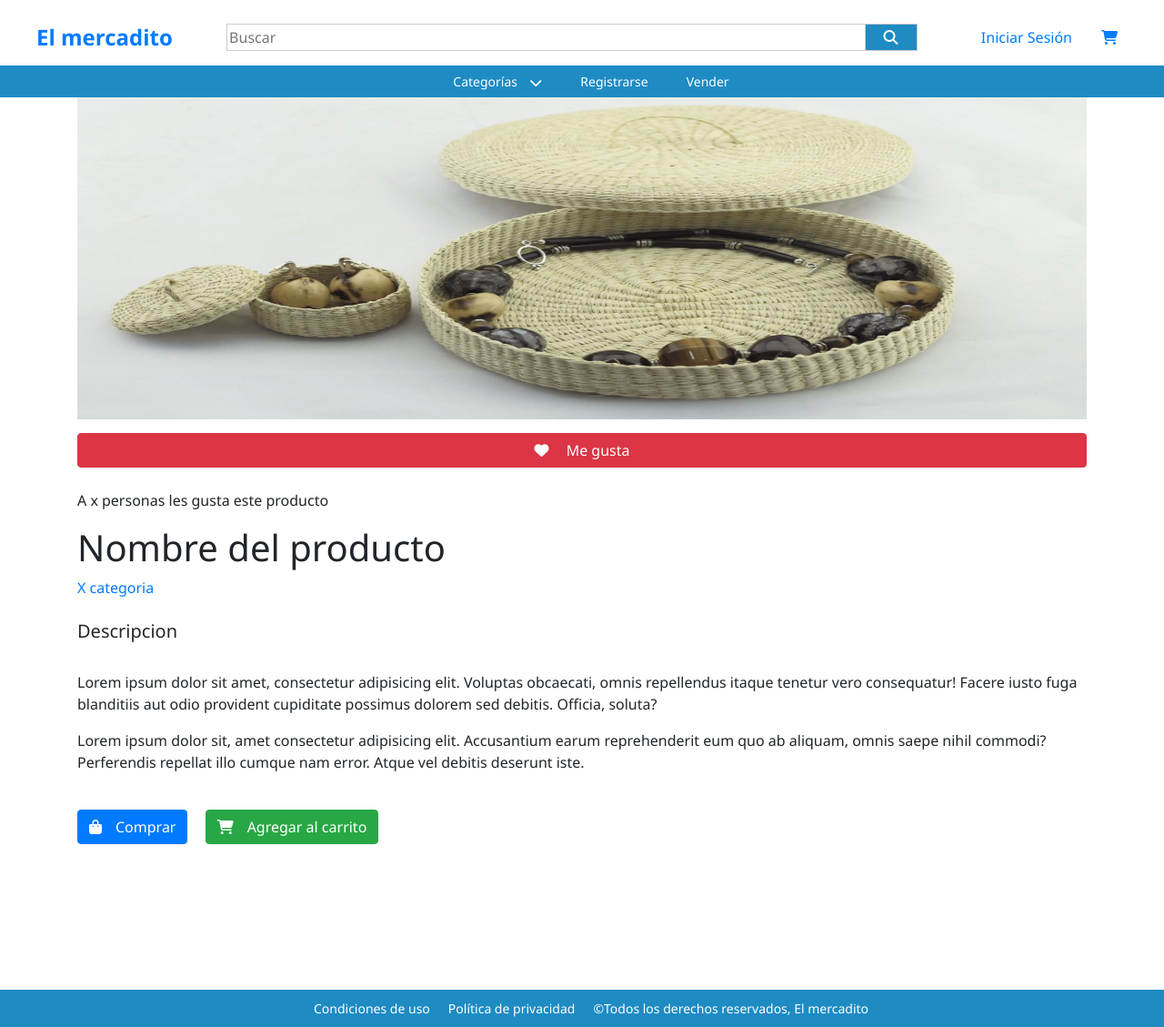
After one commit to FerMedina18/Proyecto_Artesan-as, a Django app: page /producto/ in a window 1280 px wide. The commit adds this page. Shown: the whole page at 91% size. Run offline with Django 3.2, Linux system fonts and the light colour scheme; data that the repository does not hold is empty; some libraries are stand-ins or nearby versions.

Commit message:
actualizando

```diff
--- a/artesanias/mercadito/models.py
+++ b/artesanias/mercadito/models.py
@@ -71,10 +71,7 @@ class Producto_Categoria(models.Model):
 
 class Imagen(models.Model):
     producto = models.ForeignKey(Producto, on_delete=models.CASCADE)
-    ruta = models.ImageField(blank=True)
-
-    def __str__(self):
-        return self.producto
+    ruta = models.ImageField(upload_to="productos",null=True)
 
 class Puntuacion(models.Model):
     producto = models.ForeignKey(Producto, on_delete=models.CASCADE)
--- a/artesanias/mercadito/urls.py
+++ b/artesanias/mercadito/urls.py
@@ -21,7 +21,9 @@ urlpatterns = [
     path('condiciones/', views.condiciones, name='condiciones'),
     path('politica/', views.politica, name='politica'),
     path('productos/', views.productos, name='productos'),
-    path('agregar_producto/', agregar_producto, name='agregar_producto'),
+    path('producto/', views.pagprod, name='producto'),
+    path('agregar_producto/', views.agregar_producto, name='addproducto'),
+    #path('agregar_producto/', agregar_producto, name='agregar_producto'),
     path('ver_productos/', ver_productos, name='ver_productos'),
     path('config/', views.stripe_config),
     path('create-checkout-session/', views.create_checkout_session),
--- a/artesanias/mercadito/views.py
+++ b/artesanias/mercadito/views.py
@@ -18,7 +18,12 @@ from .forms import *
 import stripe
 from django.contrib import messages
 
+from .models import *
+
 def index(request):
+    #cargar las categorias
+    categorias = Categoria.objects.all()
+
     # messages.success(request, "Todo bien")
     object_list =[
         {'get_category_display':"Ropa",
@@ -46,15 +51,107 @@ def index(request):
          'price':80
         }
     ]
-    return render(request, 'index.html', {'object_list' : object_list})
+    return render(request, 'index.html', {'object_list' : object_list, 'categorias':categorias})
 
 def condiciones(request):
-    return render(request, 'general/condicionesdeuso.html')
+    #cargar las categorias
+    categorias = Categoria.objects.all()
+
+    context = {
+        'categorias':categorias
+    }
+    return render(request, 'general/condicionesdeuso.html', context)
 
 def politica(request):
+    #cargar las categorias
+    categorias = Categoria.objects.all()
+
+    context = {
+        'categorias':categorias
+    }
     return render(request, 'general/politicaprivacidad.html')
 
+def pagprod(request):
+    #cargar las categorias
+    categorias = Categoria.objects.all()
+
+    context = {
+        'categorias':categorias
+    }
+    return render(request, 'paginaproducto.html', context)
+
+def agregar_producto(request):
+    #cargar las categorias
+    categorias = Categoria.objects.all()
+
+    context = {
+        'categorias':categorias
+    }
+
+    if request.POST:
+        producto = Producto()
+
+        usuario = Usuario()
+        usuario.id = request.user.id
+
+        producto.usuario = usuario
+
+        #El nombre compadre
+        producto.nombre = request.POST.get('pnombre')
+        producto.precio = request.POST.get('pprecio')
+        producto.existencia = request.POST.get('pexistencias')
+        producto.descripcion = request.POST.get('pdescripcion')
+
+        try:
+            producto.save()
+
+            imagen = Imagen()
+
+            imagen.producto = producto
+            imagen.ruta = request.FILES.get('iproducto')
+
+            imagen.save()
+
+            prod_categ = Producto_Categoria()
+            # Hay que guardarlo primero
+            prod_categ.save()
+            prod_categ.producto.add(producto)
+
+            for c in Categoria.objects.all():
+                if c.id == int(request.POST.get('pcategorias')):
+                    prod_categ.categoria.add(c)
+
+            try:
+                messages.success(request, "Guardado correctamente")
+            except:
+                messages.success(request, "No se pudo guardar")
+        except:
+            messages.success(request, "No se pudo guardar")
+
+    return render(request, 'agregarproducto.html', context)
+
+def mi_perfilc(request):
+    #cargar las categorias
+    categorias = Categoria.objects.all()
+
+    context = {
+        'categorias':categorias
+    }
+    return render(request, 'miperfilc.html', context)
+
+def mi_perfilv(request):
+    #cargar las categorias
+    categorias = Categoria.objects.all()
+
+    context = {
+        'categorias':categorias
+    }
+    return render(request, 'miperfilv.html', context)
+
 def productos(request):
+    #cargar las categorias
+    categorias = Categoria.objects.all()
+
     object_list =[
         {'get_category_display':"Ropa",
          'title':"camisa",
@@ -116,10 +213,13 @@ def productos(request):
          'price':80
         }
     ]
-    return render(request, 'productos.html', {'object_list' : object_list})
+    return render(request, 'productos.html', {'object_list' : object_list, 'categorias':categorias})
 
 @csrf_protect
 def login(request):
+    #cargar las categorias
+    categorias = Categoria.objects.all()
+
     csrfContext = RequestContext(request)
     p = "nada"
     form = UsuarioLogin()
@@ -138,7 +238,7 @@ def login(request):
                 do_login(request, user)
 
                 return redirect('/')
-    return render(request, "cuentas/login.html", {'form': form, 'p': p})
+    return render(request, "cuentas/login.html", {'form': form, 'p': p, 'categorias':categorias})
 
 def logout(request):
     do_logout(request)
@@ -146,6 +246,9 @@ def logout(request):
     return redirect('/')
 
 def registro_vendedor(request):
+    #cargar las categorias
+    categorias = Categoria.objects.all()
+
     form = CrearUsuario()
     form1 = CrearPerfilVendedor()
     if request.method == "POST":
@@ -176,9 +279,12 @@ def registro_vendedor(request):
     form.fields['password2'].help_text = None
     form.fields['email'].help_text = None
 
-    return render(request, "cuentas/registro.html", {'form': form, 'form1': form1})
+    return render(request, "cuentas/registro.html", {'form': form, 'form1': form1, 'categorias':categorias})
 
 def registro_comprador(request):
+    #cargar las categorias
+    categorias = Categoria.objects.all()
+
     form = CrearUsuario()
     form1 = CrearPerfilComprador()
     if request.method == "POST":
@@ -209,10 +315,13 @@ def registro_comprador(request):
     form.fields['password2'].help_text = None
     form.fields['email'].help_text = None
 
-    return render(request, "cuentas/registrocomprador.html", {'form': form, 'form1': form1})
+    return render(request, "cuentas/registrocomprador.html", {'form': form, 'form1': form1, 'categorias':categorias})
 
 # @login_required
 def editar_usuario(request):
+    #cargar las categorias
+    categorias = Categoria.objects.all()
+
     if request.method == 'POST':
         form = ModificarUsuario(request.user, request.POST)
         if form.is_valid():
@@ -227,9 +336,12 @@ def editar_usuario(request):
     else:
         form = ModificarUsuario(request.user)
 
-    return render(request, "cuentas/editar-usuario.html", {'form': form})
+    return render(request, "cuentas/editar-usuario.html", {'form': form, 'categorias':categorias})
 
 def editar_perfil_comprador(request):
+    #cargar las categorias
+    categorias = Categoria.objects.all()
+
     form = EditarPerfilComprador()
     profile = Perfil_Comprador.objects.get(user=request.user)
     if request.method == "POST":
@@ -241,9 +353,12 @@ def editar_perfil_comprador(request):
     else:
         form = EditarPerfilComprador(instance=profile)
 
-    return render(request, "cuentas/editar-perfil-comprador.html", {'form': form})
+    return render(request, "cuentas/editar-perfil-comprador.html", {'form': form, 'categorias':categorias})
 
 def editar_perfil_vendedor(request):
+    #cargar las categorias
+    categorias = Categoria.objects.all()
+
     form = EditarPerfilVendedor()
     profile = Perfil_Vendedor.objects.get(user=request.user)
     if request.method == "POST":
@@ -256,9 +371,12 @@ def editar_perfil_vendedor(request):
     else:
         form = EditarPerfilVendedor(instance=profile)
 
-    return render(request, "cuentas/editar-perfil-vendedor.html", {'form': form})
+    return render(request, "cuentas/editar-perfil-vendedor.html", {'form': form, 'categorias':categorias})
 
-def agregar_producto(request):
+def agregar_producto2(request):
+    #cargar las categorias
+    categorias = Categoria.objects.all()
+
     form = AgregarProducto()
     form1 = ImagenProducto()
     if request.method == "POST":
@@ -278,9 +396,12 @@ def agregar_producto(request):
 
             return redirect('/agregar_producto')
 
-    return render(request, "agregar-producto.html", {'form': form, 'form1': form1})
+    return render(request, "agregar-producto.html", {'form': form, 'form1': form1, 'categorias':categorias})
 
 def ver_productos(request):
+    #cargar las categorias
+    categorias = Categoria.objects.all()
+
     product = list()
 
     for producto in Producto.objects.all():
@@ -293,7 +414,7 @@ def ver_productos(request):
                  })
         print(product.count)
 
-    return render(request, 'mis-productos.html', {'product': product})
+    return render(request, 'mis-productos.html', {'product': product, 'categorias':categorias})
 
 
 #para stripe
--- a/artesanias/static/css/style.css
+++ b/artesanias/static/css/style.css
@@ -30,7 +30,7 @@
     flex-direction: column;
 }
 
-#imageperfiluc, #imageperfiluv{
+#imageperfiluc, #imageperfiluv, #imageprod{
     display: none;
 }
 
@@ -137,6 +137,39 @@ div.container.ver, div.container.mostrar{
     margin-top: 50px;
 }
 
+.side{
+    display: flex;
+    flex-direction: column;
+}
+
+.side img{
+    height: 45vh;
+}
+
+.mg{
+    margin-top: 15px;
+}
+
+.ipt{
+    margin-right: 15px;
+}
+
+.comp{
+    margin-right: 15px;
+}
+
+.ap{
+    margin-top: 45px;
+}
+
+.recom{
+    text-align: center;
+}
+
+#descp{
+    resize: none;
+}
+
 /* Media queries*/
 @media screen and (min-width : 1023px){
     .isesion.container{
@@ -186,6 +219,9 @@ div.container.ver, div.container.mostrar{
         padding: 50px 20px;
         max-width: 900px;
     }
+    .side img{
+        height: 55vh;
+    }
 }
 
 
@@ -205,6 +241,10 @@ div.container.ver, div.container.mostrar{
         height: 73vh;
     }
 
+    .side img{
+        height: 65vh;
+    }
+
 }
 
 @media screen and (min-width: 1921px){
--- a/artesanias/static/js/main.js
+++ b/artesanias/static/js/main.js
@@ -175,6 +175,29 @@ $(document).ready(function(){
         }
     }
 
+    $('#imageprod').on('change', validaripdt);
+
+    function validaripdt(){
+        var archivo = document.getElementById("imageprod");
+        var fileName = document.getElementById("imageprod").value;
+        var idxDot = fileName.lastIndexOf(".") + 1;
+        var extFile = fileName.substr(idxDot, fileName.length).toLowerCase();
+        if (extFile=="jpg" || extFile=="jpeg" || extFile=="png"){
+
+            if(archivo.files && archivo.files[0]){
+                var ver = new FileReader();
+
+                ver.onload=function(e){
+                    document.getElementById('verprod').innerHTML =
+                    '<embed src="'+e.target.result+'" width="420" height="370" style="margin-top:40px;">';
+                }
+                ver.readAsDataURL(archivo.files[0]);
+            }
+        }else{
+            alert("Solo se permite archivos cuya extensión sean jpg, png o jpeg");
+        }
+    }
+
     /* Para stripe */
     /*console.log("Todo va bien!");
     // Obtener la clace publica de stripe
--- a/artesanias/templates/layout.html
+++ b/artesanias/templates/layout.html
@@ -65,10 +65,9 @@
                     </a>
                 </div>
                 <ul class="categorias">
-                    <li><a href="#">Madera</a></li>
-                    <li><a href="#">Barro</a></li>
-                    <li><a href="#">Tela</a></li>
-                    <li><a href="#">Instrumentos</a></li>
+                    {% for c in categorias %}
+                        <li><a href="#">{{c.nombre}}</a></li>
+                    {% endfor %}
                 </ul>
             </div>
             <a href="/registro_comprador">Registrarse</a>
--- a/artesanias/templates/menulateral.html
+++ b/artesanias/templates/menulateral.html
@@ -20,10 +20,9 @@
                 <i class="fas fa-chevron-down"></i>
             </a>
             <ul>
-                <li><a href="#" class="ma">Madera</a></li>
-                <li><a href="#" class="ma">Barro</a></li>
-                <li><a href="#" class="ma">Tela</a></li>
-                <li><a href="#" class="ma">Instrumentos</a></li>
+                {% for c in categorias %}
+                    <li><a href="#" class="ma">{{c.nombre}}</a></li>
+                {% endfor %}
             </ul>
         </li>
     </ul>
--- /dev/null
+++ b/artesanias/templates/paginaproducto.html
@@ -0,0 +1,32 @@
+{% extends "layout.html" %}
+{% load static %}
+
+{% block head_title %}
+    Inicio
+{% endblock %}
+
+{% block content %}
+<main>
+    <div class="container">
+        <div class="side">
+            <img src="{% static 'images/p1.jpg' %}" alt="">
+            <button class="btn btn-danger mg"><span><i class="fas fa-heart ipt"></i></span> Me gusta</button>
+        </div>
+        <br>
+        <div class="contnt">
+            <p>A x personas les gusta este producto</p>
+            <h1>Nombre del producto</h1>
+            <a href="#">X categoria</a>
+            <br>
+            <br>
+            <h5>Descripcion</h5>
+            <br>
+            <p>Lorem ipsum dolor sit amet, consectetur adipisicing elit. Voluptas obcaecati, omnis repellendus itaque tenetur vero consequatur! Facere iusto fuga blanditiis aut odio provident cupiditate possimus dolorem sed debitis. Officia, soluta?</p>
+            <p>Lorem ipsum dolor sit, amet consectetur adipisicing elit. Accusantium earum reprehenderit eum quo ab aliquam, omnis saepe nihil commodi? Perferendis repellat illo cumque nam error. Atque vel debitis deserunt iste.</p>
+            <br>
+            <button class="btn btn-primary comp"><span><i class="fas fa-shopping-bag ipt"></i></span>Comprar</button>
+            <button class="btn btn-success"><span><i class="fa fa-shopping-cart ipt" ></i></span>Agregar al carrito</button>
+        </div>
+    </div>
+</main>
+{% endblock content %}
```
Also changed, not shown: artesanias/templates/agregar-producto.html (deleted, +0 -61 lines), artesanias/templates/agregarproducto.html (added, +67 -0 lines), artesanias/templates/cuentas/miperfilc.html (added, +15 -0 lines), artesanias/mercadito/migrations/0009_auto_20200626_0747.py (added).
